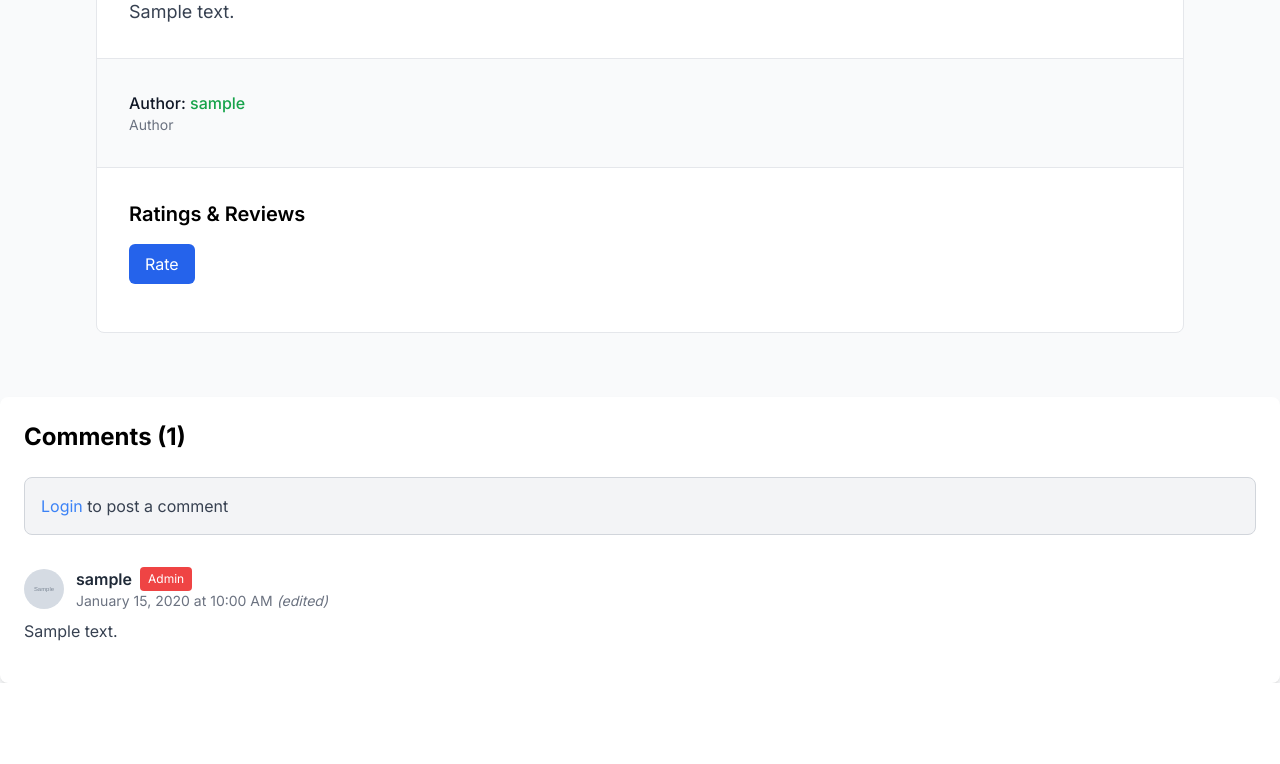
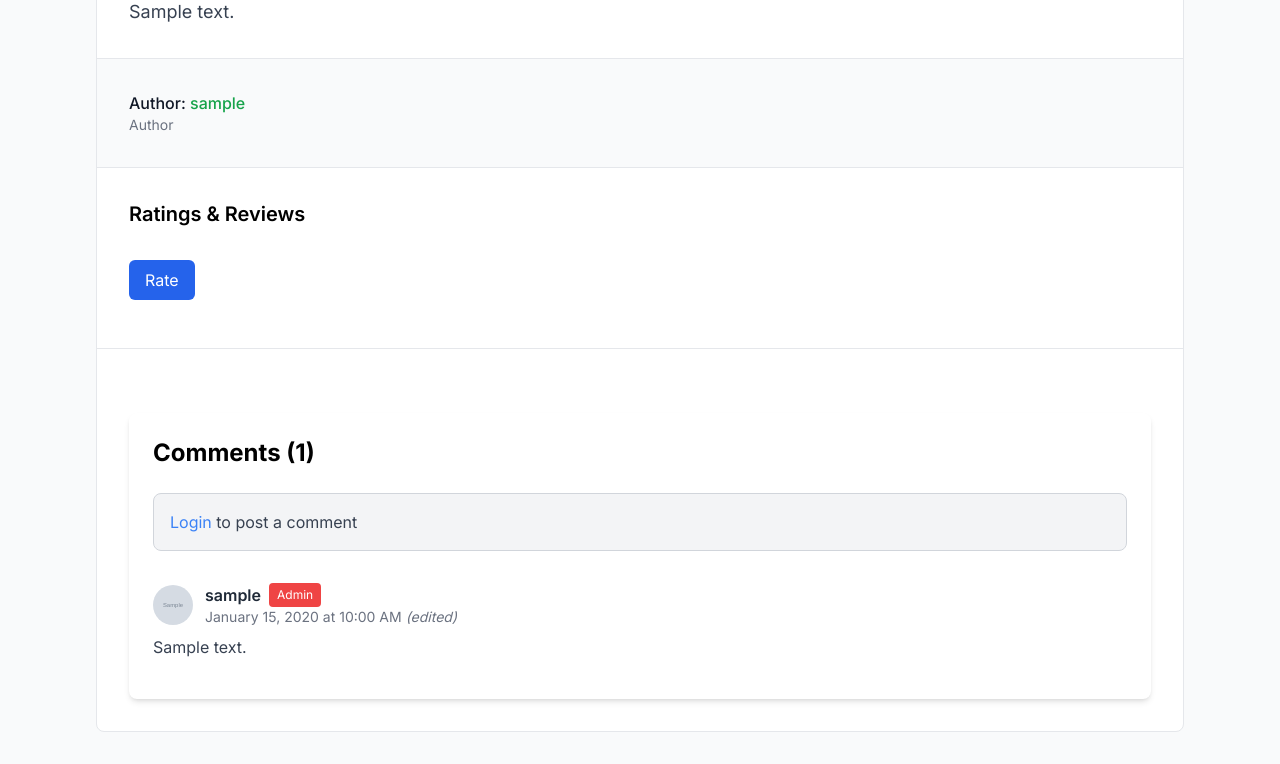
Before and after one commit to pbp-kelompok-e6/olr-gg, a Django app: page /news/00000000-0000-0000-0000-000000000001/ in a window 1280 px wide. Shown: the part 743-1507 px from the top of the page. Before the commit the page ends 1426 px from the top, so only its background shows below. Run offline with Django 5.2, Linux system fonts and the light colour scheme; tables that the repository leaves empty hold one stand-in row (values such as "Sample post"); grey boxes marked "Sample" are stand-in pictures; data that the repository does not hold is empty; some libraries are stand-ins or nearby versions.

Commit message:
Ratings, and Comments position fix

```diff
--- a/main/templates/news_detail.html
+++ b/main/templates/news_detail.html
@@ -73,6 +73,7 @@
                     </div>
                 </div>
             </div>
+
             <!-- Ratings Section -->
             <div class="border-t border-gray-200 p-6 sm:p-8">
                 <h3 class="text-xl font-semibold mb-4">Ratings & Reviews</h3>
@@ -83,7 +84,7 @@
                 </div>
 
                 <!-- Tombol untuk menampilkan form -->
-            <button id="toggle-review-btn" class="bg-blue-600 text-white px-4 py-2 rounded-md hover:bg-blue-700 mb-4">
+                <button id="toggle-review-btn" class="bg-blue-600 text-white px-4 py-2 rounded-md hover:bg-blue-700 mb-4 mt-4">
                     Rate
                 </button>
 
@@ -109,12 +110,16 @@
                         </div>
                     </div>
                 </form>
+            </div>
 
+            <!-- Comments Section - Dipindahkan ke dalam article -->
+            <div class="border-t border-gray-200 p-6 sm:p-8">
+                {% include 'comments.html' %}
             </div>
         </article>
     </div>
 </div>
-{% include 'comments.html' %}
+
 {% include 'readinglist/reading_list_modal.html' %}
 <script>
     // Configuration
```
Lines whose indentation alone changed are shown as unchanged.
